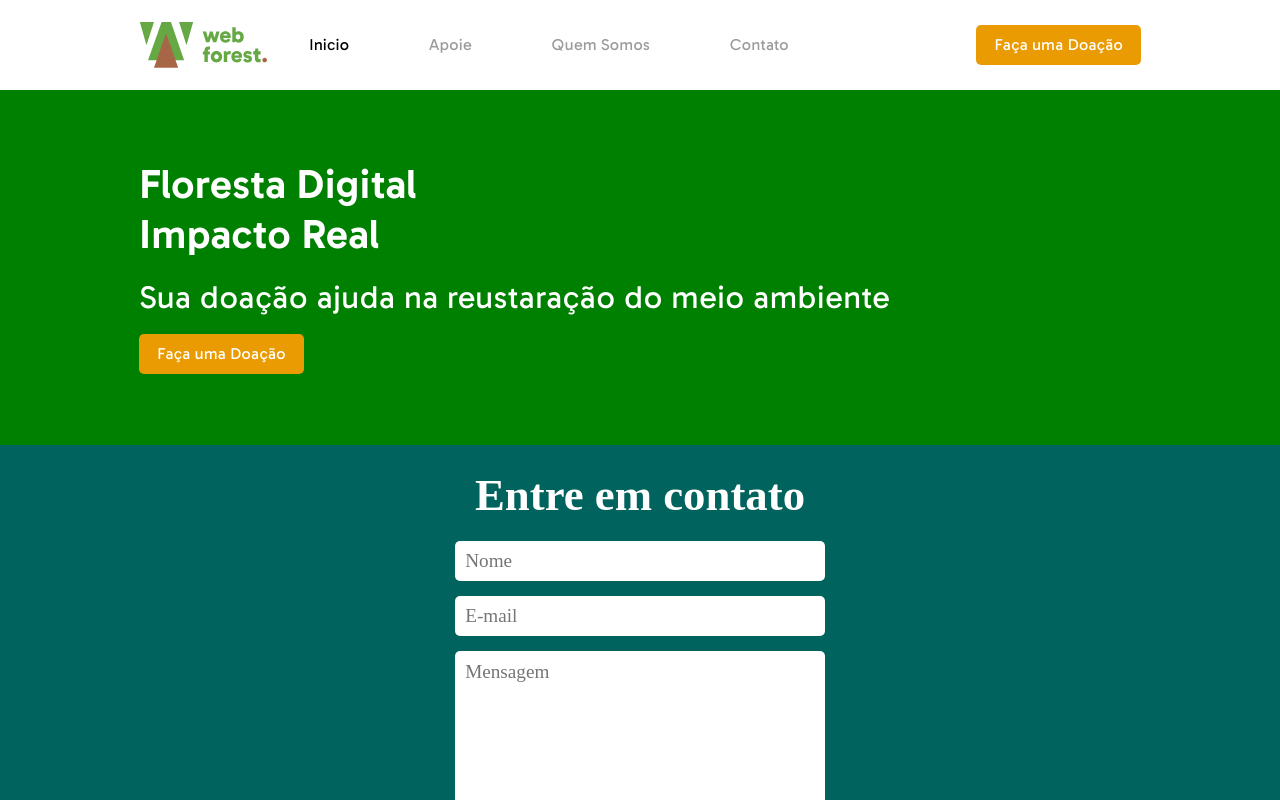
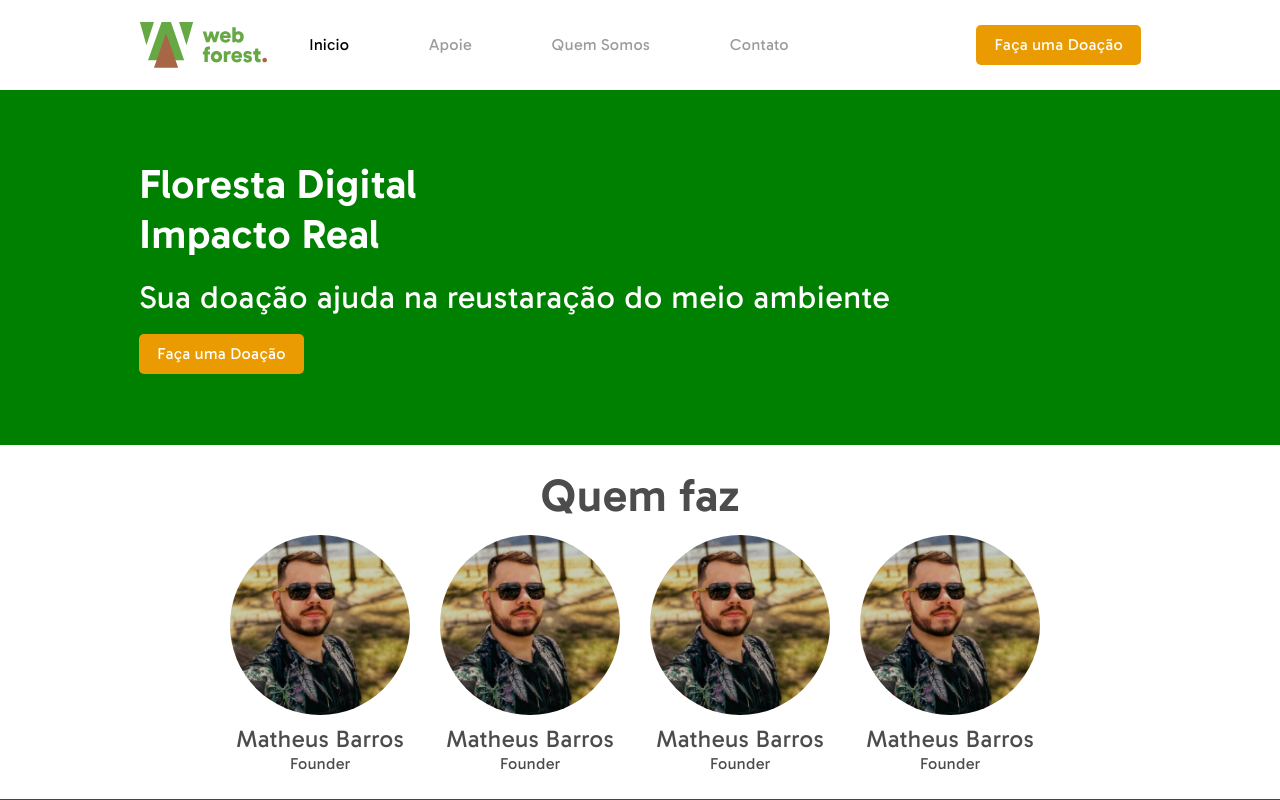
Before and after one commit to the-web-forest/Website, a Next.js app: page / in a window 1280 px wide. Shown: the top 800 px of the page. Built offline with nearby package versions, Linux system fonts and the light colour scheme.

Commit message:
Team Section

```diff
--- /dev/null
+++ b/components/MemberCard/index.tsx
@@ -0,0 +1,15 @@
+import styles from './styles.module.css'
+import SocialMediaIcon from '../SocialMediaIcon'
+
+
+const MemberCard = () => {
+    return (
+        <div id={styles.memberCard}>
+            <div id={styles.profilePicture}/>
+            <div id={styles.name}>Matheus Barros</div>
+            <div id={styles.description}>Founder</div>
+        </div>
+    )
+}
+
+export default MemberCard
--- /dev/null
+++ b/components/MemberCard/styles.module.css
@@ -0,0 +1,36 @@
+#memberCard {
+    width: 200px;
+    height: 250px;
+    margin-right: 10px;
+    display: flex;
+    flex-direction: column;
+}
+
+#memberCard #profilePicture {
+    width: 180px;
+    height: 180px;
+    background-image: url('/images/team/barros.jpeg');
+    background-position: center center;
+    background-size: contain;
+    border-radius: 100%;
+    margin: 10px;
+}
+
+#memberCard #name {
+    color: var(--dark-gray);
+    font-family: 'Aprova';
+    text-align: center;
+    font-style: normal;
+    font-weight: 400;
+    font-size: 1.5em;
+}
+
+#memberCard #description {
+
+    color: var(--dark-gray);
+    font-family: 'Aprova';
+    text-align: center;
+    font-style: normal;
+    font-weight: 400;
+    font-size: 1em;
+}
--- a/pages/index.tsx
+++ b/pages/index.tsx
@@ -4,6 +4,7 @@ import BannerSection from '../sections/Banner'
 import ContactSection from '../sections/Contact'
 import FooterSection from '../sections/Footer'
 import HeaderSection from '../sections/Header'
+import TeamSection from '../sections/Team'
 import styles from '../styles/Home.module.css'
 
 const Home: NextPage = () => {
@@ -12,6 +13,7 @@ const Home: NextPage = () => {
       <Header/>
       <HeaderSection/>
       <BannerSection/>
+      <TeamSection/>
       <ContactSection/>
       <FooterSection/>
     </div>
--- a/sections/Footer/styles.module.css
+++ b/sections/Footer/styles.module.css
@@ -31,7 +31,7 @@
 }
 
 #blockSocialMediaText {
-    font-family: Aprova Sans;
+    font-family: 'Aprova';
     font-style: normal;
     font-weight: normal;
     font-size: 1.2em;
--- /dev/null
+++ b/sections/Team/index.tsx
@@ -0,0 +1,18 @@
+import MemberCard from '../../components/MemberCard'
+import styles from './style.module.css'
+
+const TeamSection = () => {
+    return (
+        <div id={styles.container}>
+            <div id={styles.title}>Quem faz</div>
+            <div id={styles.team}>
+                <MemberCard/>
+                <MemberCard/>
+                <MemberCard/>
+                <MemberCard/>
+            </div>
+        </div>
+    )
+}
+
+export default TeamSection
--- /dev/null
+++ b/sections/Team/style.module.css
@@ -0,0 +1,23 @@
+#container {
+    width: 100%;
+    display: flex;
+    flex-direction: column;
+    align-items: center;
+    padding: 10px;
+    padding: 1.5em;
+}
+
+#container #title {
+    color: var(--dark-gray);
+    font-family: 'Aprova';
+    font-style: normal;
+    font-weight: 600;
+    font-size: 2.8em;
+    width: 100%;
+    text-align: center;
+}
+
+#container #team {
+    display: flex;
+    flex-direction: row;
+}
```
Also changed, not shown: public/images/team/barros.jpeg (added), 1 other file (tests, documents, lock files or other folders).
